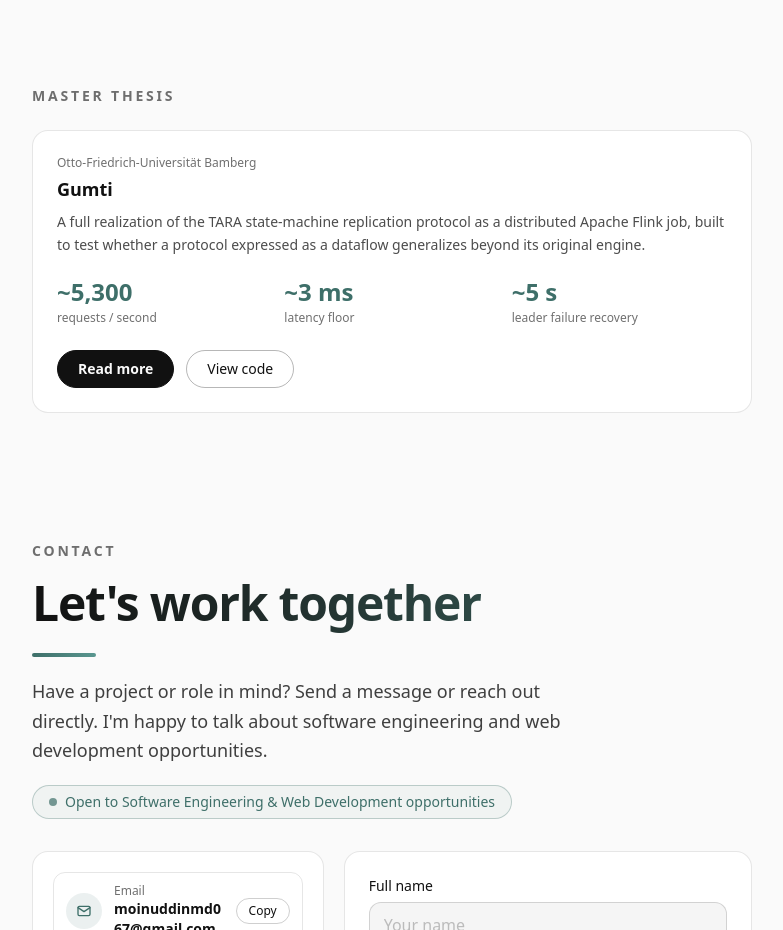
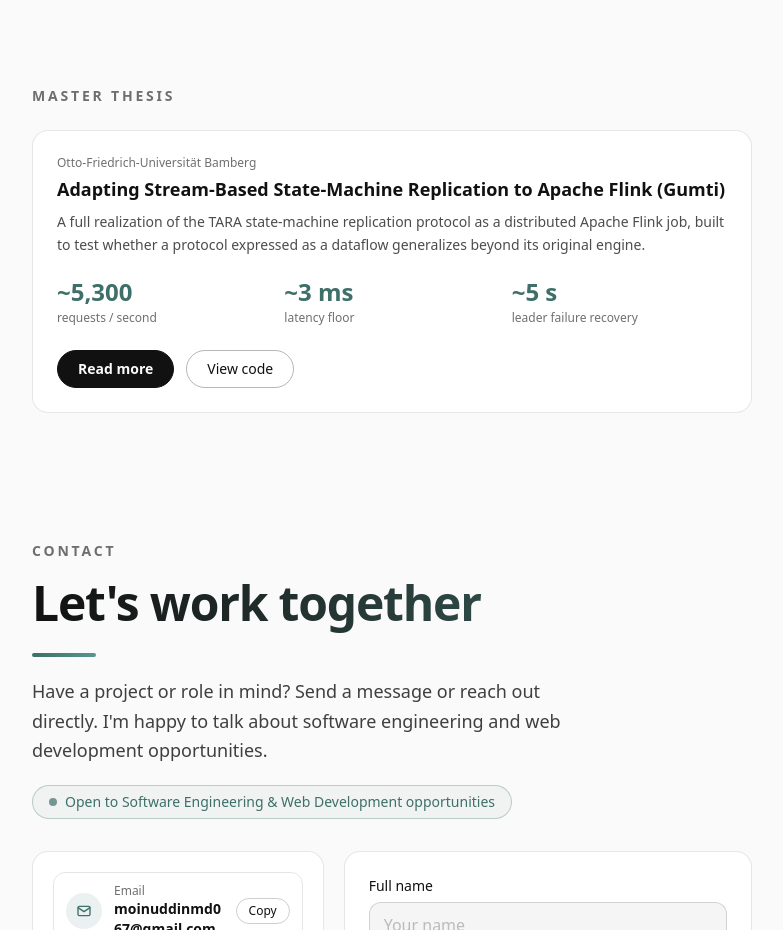
Before and after one commit to MD-Moinuddin/My-Portfolio, a Next.js app: page / in a window 1280 px wide. Shown: the part 3700-4630 px from the top of the page, without its empty margins (248-1031 px from the left). Built offline with nearby package versions, Linux system fonts and the light colour scheme.

Commit message:
Make thesis card fully clickable and use the full thesis title
Co-Authored-By: Claude Sonnet 5.5 <noreply@anthropic.com>

```diff
--- a/app/thesis/page.tsx
+++ b/app/thesis/page.tsx
@@ -12,7 +12,7 @@ export default function ThesisPage() {
       <p className="text-xs font-semibold uppercase tracking-[0.2em] text-accent-text dark:text-accent">
         Master Thesis · Otto-Friedrich-Universität Bamberg
       </p>
-      <h1 className="mt-3 text-3xl font-bold">Gumti</h1>
+      <h1 className="mt-3 text-3xl font-bold">Adapting Stream-Based State-Machine Replication to Apache Flink (Gumti)</h1>
       <p className="mt-2 text-lg opacity-70">
         A full realization of the TARA state-machine replication protocol as a distributed Apache Flink job.
       </p>
--- a/components/sections/Thesis.tsx
+++ b/components/sections/Thesis.tsx
@@ -12,9 +12,13 @@ export function Thesis() {
     <section id="thesis" className="mx-auto max-w-3xl px-6 py-16">
       <h2 className="text-sm font-semibold uppercase tracking-[0.2em] opacity-60">Master thesis</h2>
       <RevealOnScroll>
-        <div className="mt-6 rounded-2xl border border-ink/10 bg-white p-5 sm:p-6 dark:border-snow/10 dark:bg-white/[0.03]">
+        <div className="group relative mt-6 rounded-2xl border border-ink/10 bg-white p-5 transition-all duration-200 hover:-translate-y-0.5 hover:border-accent-text hover:shadow-lg hover:shadow-ink/5 sm:p-6 dark:border-snow/10 dark:bg-white/[0.03] dark:hover:border-accent dark:hover:shadow-snow/5">
           <p className="text-xs opacity-60">Otto-Friedrich-Universität Bamberg</p>
-          <h3 className="mt-1 text-lg font-semibold">Gumti</h3>
+          <h3 className="mt-1 text-lg font-semibold">
+            <Link href="/thesis" className="after:absolute after:inset-0 group-hover:underline">
+              Adapting Stream-Based State-Machine Replication to Apache Flink (Gumti)
+            </Link>
+          </h3>
           <p className="mt-2 text-sm leading-relaxed opacity-75">
             A full realization of the TARA state-machine replication protocol as a distributed Apache Flink job,
             built to test whether a protocol expressed as a dataflow generalizes beyond its original engine.
@@ -27,7 +31,7 @@ export function Thesis() {
               </div>
             ))}
           </dl>
-          <div className="mt-6 flex flex-wrap gap-3 text-sm">
+          <div className="relative mt-6 flex flex-wrap gap-3 text-sm">
             <Link
               href="/thesis"
               className="rounded-full border border-ink bg-ink px-5 py-2 font-semibold text-paper dark:border-snow dark:bg-snow dark:text-canvas"
```
Also changed, not shown: 2 other files (tests, documents, lock files or other folders).
